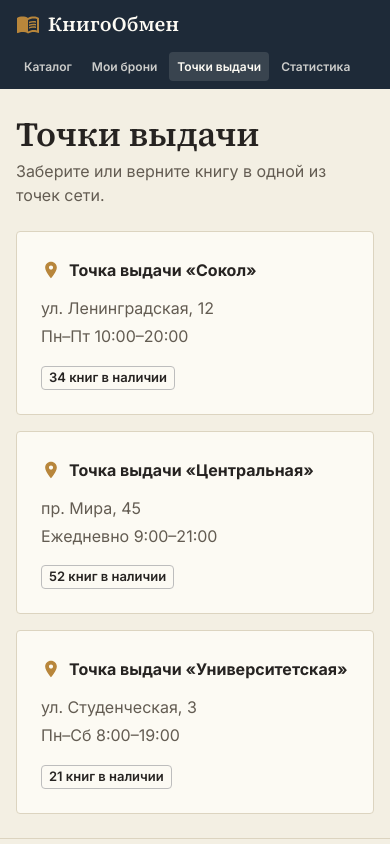
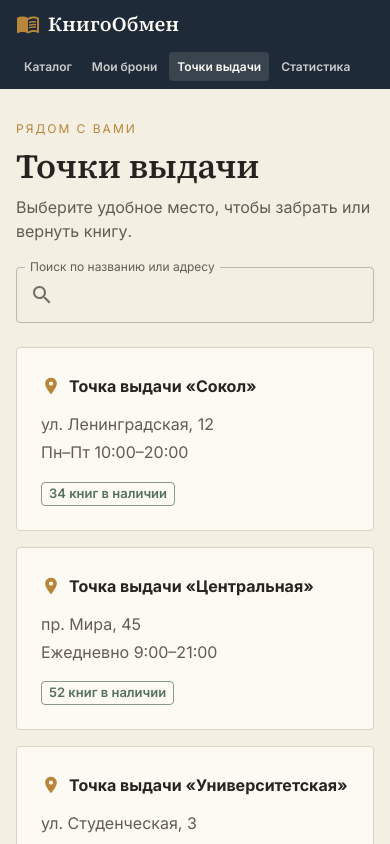
Before and after one commit to Prapor500/book-exchange, a React (Vite) app: page /locations in a window 390 px wide. Shown: the top 844 px of the page. Built offline with nearby package versions, Linux system fonts and the light colour scheme.

Commit message:
feat(lab3): add responsive navigation and location search

```diff
--- a/src/pages/LocationsPage.tsx
+++ b/src/pages/LocationsPage.tsx
@@ -1,42 +1,37 @@
-import { Box, Typography, Grid, Card, Chip } from "@mui/material";
+import { useMemo, useState } from "react";
+import { Box, Typography, Grid, Card, Chip, TextField, InputAdornment } from "@mui/material";
 import PlaceIcon from "@mui/icons-material/Place";
+import SearchIcon from "@mui/icons-material/Search";
+import EmptyState from "../shared/ui/EmptyState";
 import { locations } from "../data/mockData";
 
 export default function LocationsPage() {
+  const [query, setQuery] = useState("");
+  const filtered = useMemo(() => locations.filter((location) =>
+    `${location.name} ${location.address}`.toLocaleLowerCase("ru-RU").includes(query.trim().toLocaleLowerCase("ru-RU"))
+  ), [query]);
+
   return (
     <Box>
-      <Typography variant="h4" sx={{ mb: 0.5 }}>
-        Точки выдачи
-      </Typography>
-      <Typography color="text.secondary" sx={{ mb: 3 }}>
-        Заберите или верните книгу в одной из точек сети.
-      </Typography>
-
-      <Grid container spacing={2}>
-        {locations.map((loc) => (
+      <Typography variant="overline" color="secondary.main" sx={{ letterSpacing: 2 }}>РЯДОМ С ВАМИ</Typography>
+      <Typography variant="h4" sx={{ mb: 1 }}>Точки выдачи</Typography>
+      <Typography color="text.secondary" sx={{ mb: 3 }}>Выберите удобное место, чтобы забрать или вернуть книгу.</Typography>
+      <TextField label="Поиск по названию или адресу" value={query} onChange={(event) => setQuery(event.target.value)} fullWidth sx={{ mb: 3, maxWidth: 520 }} InputProps={{ startAdornment: <InputAdornment position="start"><SearchIcon /></InputAdornment> }} />
+      {filtered.length ? <Grid container spacing={2}>
+        {filtered.map((loc) => (
           <Grid item xs={12} sm={6} md={4} key={loc.id}>
-            <Card sx={{ p: 3, height: "100%" }}>
+            <Card sx={{ p: 3, height: "100%", transition: "transform 180ms ease, box-shadow 180ms ease", "&:hover": { transform: "translateY(-3px)", boxShadow: 3 } }}>
               <Box sx={{ display: "flex", alignItems: "center", gap: 1, mb: 1.5 }}>
                 <PlaceIcon color="secondary" fontSize="small" />
-                <Typography variant="subtitle1" sx={{ fontWeight: 700 }}>
-                  {loc.name}
-                </Typography>
+                <Typography variant="subtitle1" sx={{ fontWeight: 700 }}>{loc.name}</Typography>
               </Box>
-              <Typography color="text.secondary" sx={{ mb: 0.5 }}>
-                {loc.address}
-              </Typography>
-              <Typography color="text.secondary" sx={{ mb: 2 }}>
-                {loc.hours}
-              </Typography>
-              <Chip
-                size="small"
-                variant="outlined"
-                label={`${loc.booksAvailable} книг в наличии`}
-              />
+              <Typography color="text.secondary" sx={{ mb: 0.5 }}>{loc.address}</Typography>
+              <Typography color="text.secondary" sx={{ mb: 2 }}>{loc.hours}</Typography>
+              <Chip size="small" variant="outlined" color="success" label={`${loc.booksAvailable} книг в наличии`} />
             </Card>
           </Grid>
         ))}
-      </Grid>
+      </Grid> : <EmptyState title="Точки не найдены" description="Попробуйте изменить поисковый запрос." actionLabel="Очистить поиск" onAction={() => setQuery("")} />}
     </Box>
   );
 }
```
